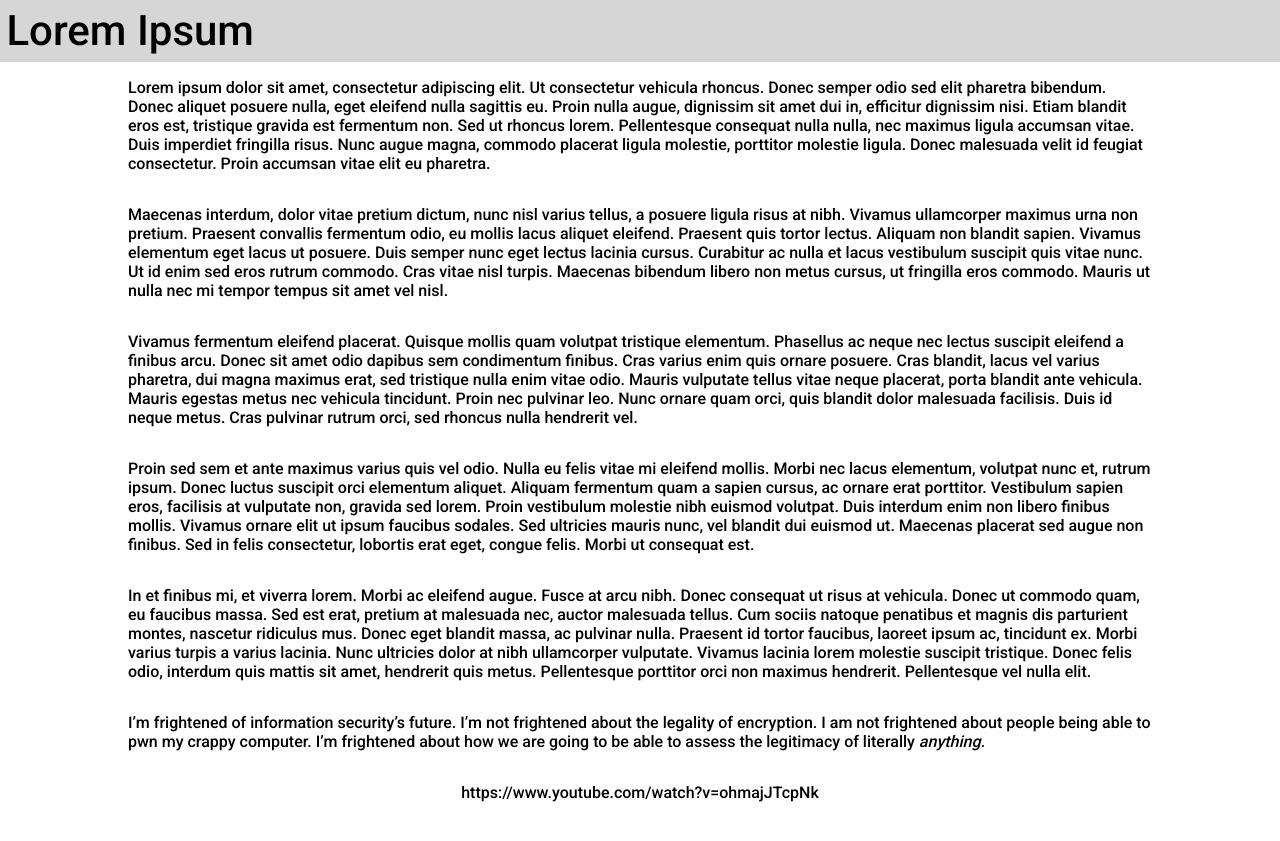
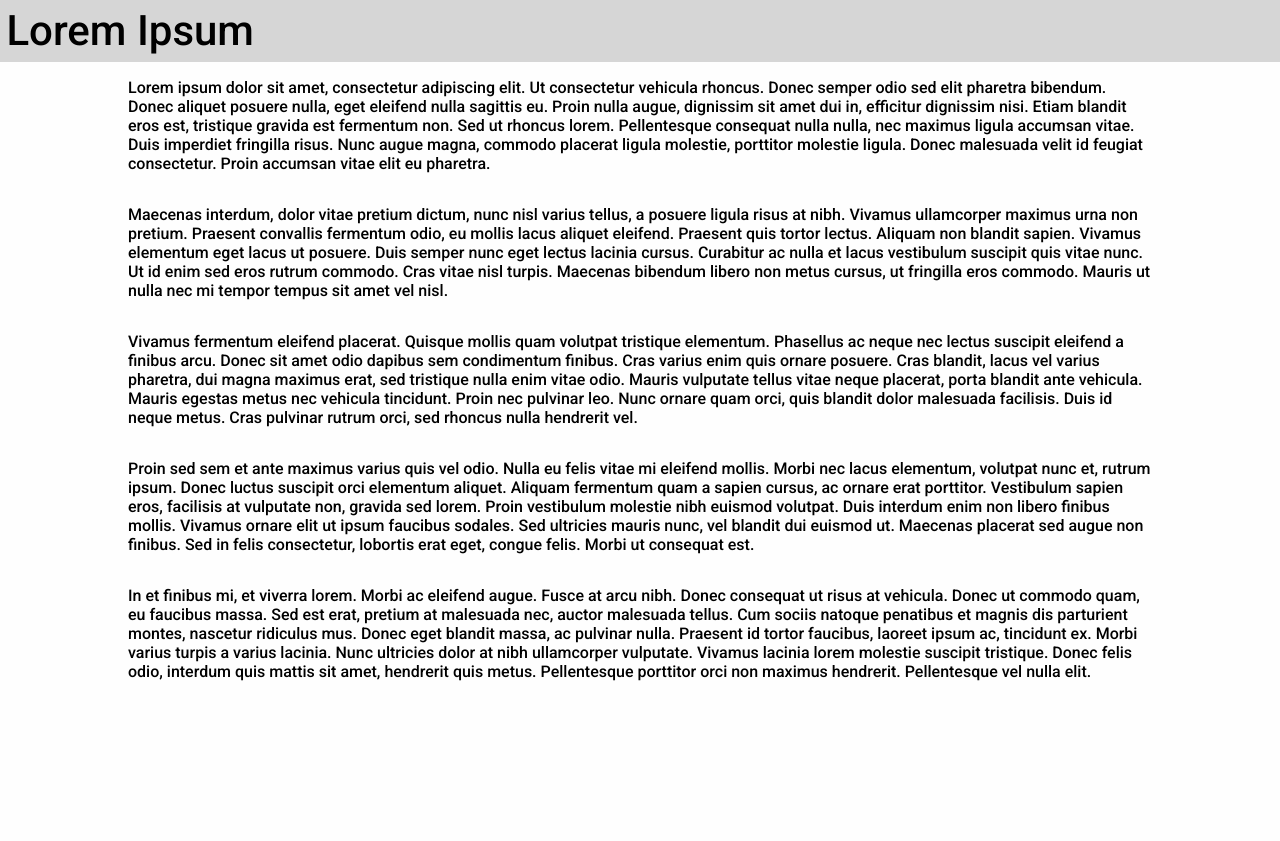
Before and after one commit to MichaelScript/michaelscript.github.com, a Jekyll site: the page built from blog/_posts/2016-11-18-Future.md, in a window 1280 px wide. Shown: the top 841 px of the page. Built offline with Jekyll 4.4.1, drawn with Linux system fonts in a browser that asks for light colours; Markdown is read by kramdown in place of the engine named in the settings.

```diff
--- a/blog/_posts/2016-11-18-Future.md
+++ b/blog/_posts/2016-11-18-Future.md
@@ -13,7 +13,3 @@ Vivamus fermentum eleifend placerat. Quisque mollis quam volutpat tristique elem
 Proin sed sem et ante maximus varius quis vel odio. Nulla eu felis vitae mi eleifend mollis. Morbi nec lacus elementum, volutpat nunc et, rutrum ipsum. Donec luctus suscipit orci elementum aliquet. Aliquam fermentum quam a sapien cursus, ac ornare erat porttitor. Vestibulum sapien eros, facilisis at vulputate non, gravida sed lorem. Proin vestibulum molestie nibh euismod volutpat. Duis interdum enim non libero finibus mollis. Vivamus ornare elit ut ipsum faucibus sodales. Sed ultricies mauris nunc, vel blandit dui euismod ut. Maecenas placerat sed augue non finibus. Sed in felis consectetur, lobortis erat eget, congue felis. Morbi ut consequat est.
 
 In et finibus mi, et viverra lorem. Morbi ac eleifend augue. Fusce at arcu nibh. Donec consequat ut risus at vehicula. Donec ut commodo quam, eu faucibus massa. Sed est erat, pretium at malesuada nec, auctor malesuada tellus. Cum sociis natoque penatibus et magnis dis parturient montes, nascetur ridiculus mus. Donec eget blandit massa, ac pulvinar nulla. Praesent id tortor faucibus, laoreet ipsum ac, tincidunt ex. Morbi varius turpis a varius lacinia. Nunc ultricies dolor at nibh ullamcorper vulputate. Vivamus lacinia lorem molestie suscipit tristique. Donec felis odio, interdum quis mattis sit amet, hendrerit quis metus. Pellentesque porttitor orci non maximus hendrerit. Pellentesque vel nulla elit.
-
-I'm frightened of information security's future. I'm not frightened about the legality of encryption. I am not frightened about people being able to pwn my crappy computer. I'm frightened about how we are going to be able to assess the legitimacy of literally *anything.*
-
-https://www.youtube.com/watch?v=ohmajJTcpNk
```
Also changed, not shown: blog/_posts/2015-11-14-Merol.md (+0 -4 lines), blog/_posts/2016-11-17-Ipsum.md (+0 -4 lines), blog/_posts/2016-11-17-Lorem.md (+0 -4 lines).
